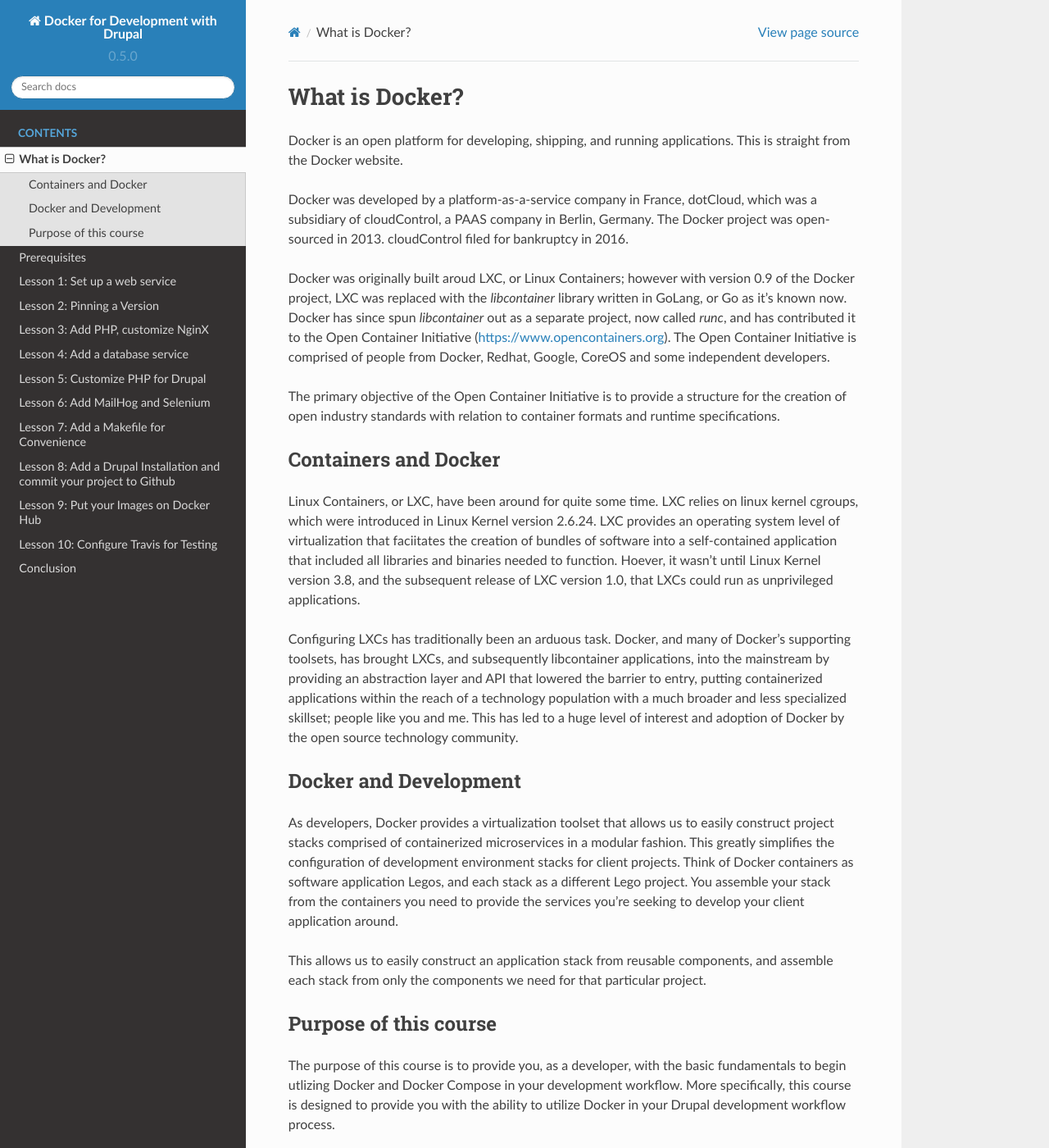
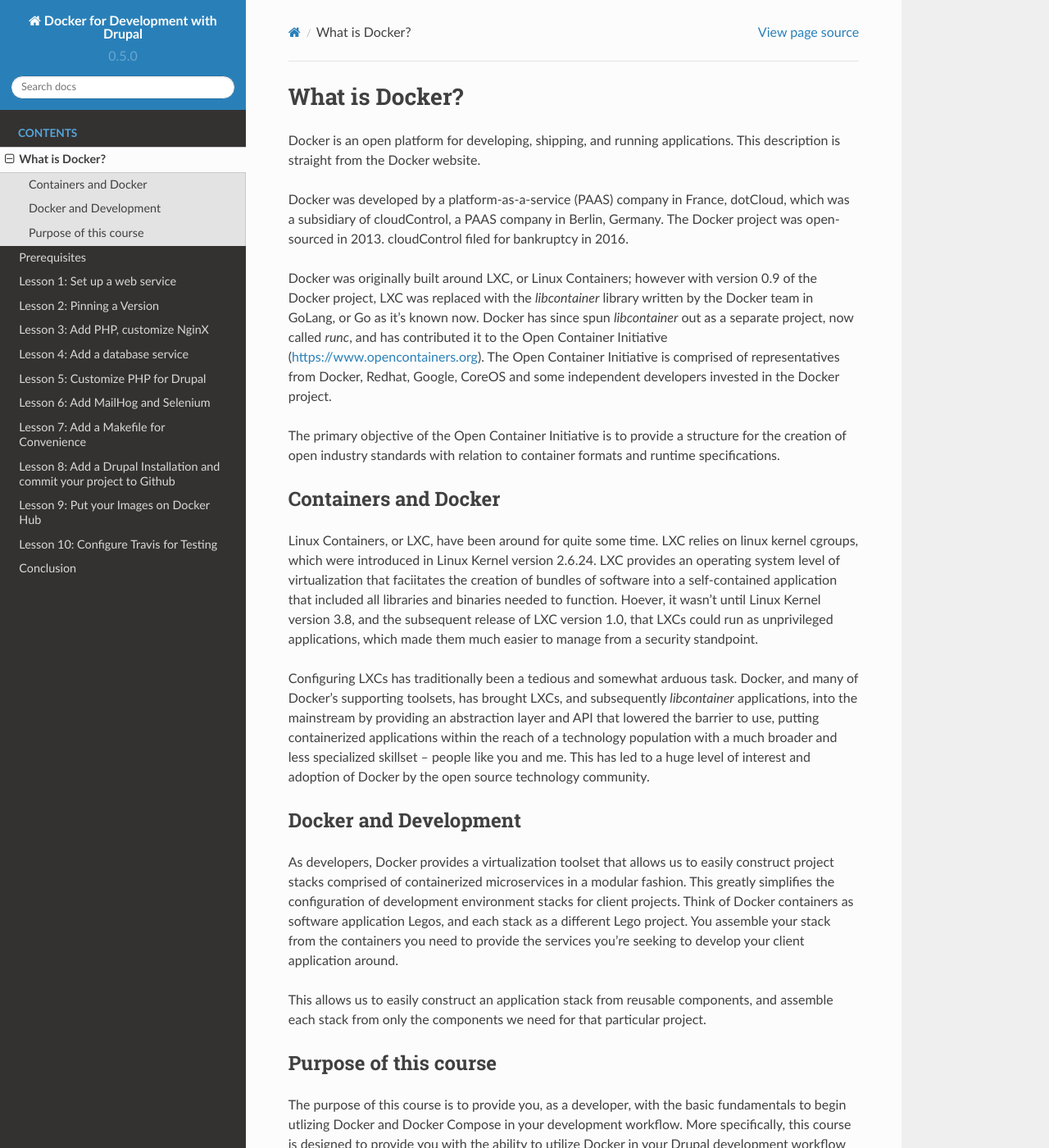
Before and after one commit to codementality/docker-for-drupal-development, a Sphinx documentation site: the page built from docs/introduction.rst, in a window 1280 px wide and 1400 px high. Shown: the whole window at 82% size. Built offline with Sphinx 7.4.7 and the Read the Docs theme 2.0.0, drawn with Linux system fonts in a browser that asks for light colours.

```diff
--- a/docs/introduction.rst
+++ b/docs/introduction.rst
@@ -1,18 +1,18 @@
 What is Docker?
 ===============
-Docker is an open platform for developing, shipping, and running applications.  This is straight from the Docker website.
+Docker is an open platform for developing, shipping, and running applications.  This description is straight from the Docker website.
 
-Docker was developed by a platform-as-a-service company in France, dotCloud, which was a subsidiary of cloudControl, a PAAS company in Berlin, Germany.  The Docker project was open-sourced in 2013.  cloudControl filed for bankruptcy in 2016.
+Docker was developed by a platform-as-a-service (PAAS) company in France, dotCloud, which was a subsidiary of cloudControl, a PAAS company in Berlin, Germany.  The Docker project was open-sourced in 2013.  cloudControl filed for bankruptcy in 2016.
 
-Docker was originally built aroud LXC, or Linux Containers; however with version 0.9 of the Docker project, LXC was replaced with the `libcontainer` library written in GoLang, or Go as it's known now.  Docker has since spun `libcontainer` out as a separate project, now called `runc`, and has contributed it to the Open Container Initiative (https://www.opencontainers.org).  The Open Container Initiative is comprised of people from Docker, Redhat, Google, CoreOS and some independent developers.
+Docker was originally built around LXC, or Linux Containers; however with version 0.9 of the Docker project, LXC was replaced with the `libcontainer` library written by the Docker team in GoLang, or Go as it's known now.  Docker has since spun `libcontainer` out as a separate project, now called `runc`, and has contributed it to the Open Container Initiative (https://www.opencontainers.org).  The Open Container Initiative is comprised of representatives from Docker, Redhat, Google, CoreOS and some independent developers invested in the Docker project.
 
 The primary objective of the Open Container Initiative is to provide a structure for the creation of open industry standards with relation to container formats and runtime specifications.
 
 Containers and Docker
 #####################
-Linux Containers, or LXC, have been around for quite some time.  LXC relies on linux kernel cgroups, which were introduced in Linux Kernel version 2.6.24.  LXC provides an operating system level of virtualization that faciitates the creation of bundles of software into a self-contained application that included all libraries and binaries needed to function.  Hoever, it wasn't until Linux Kernel version 3.8, and the subsequent release of LXC version 1.0, that LXCs could run as unprivileged applications.
+Linux Containers, or LXC, have been around for quite some time.  LXC relies on linux kernel cgroups, which were introduced in Linux Kernel version 2.6.24.  LXC provides an operating system level of virtualization that faciitates the creation of bundles of software into a self-contained application that included all libraries and binaries needed to function.  Hoever, it wasn't until Linux Kernel version 3.8, and the subsequent release of LXC version 1.0, that LXCs could run as unprivileged applications, which made them much easier to manage from a security standpoint.
 
-Configuring LXCs has traditionally been an arduous task.  Docker, and many of Docker's supporting toolsets, has brought LXCs, and subsequently libcontainer applications, into the mainstream by providing an abstraction layer and API that lowered the barrier to entry, putting containerized applications within the reach of a technology population with a much broader and less specialized skillset; people like you and me.  This has led to a huge level of interest and adoption of Docker by the open source technology community.
+Configuring LXCs has traditionally been a tedious and somewhat arduous task.  Docker, and many of Docker's supporting toolsets, has brought LXCs, and subsequently `libcontainer` applications, into the mainstream by providing an abstraction layer and API that lowered the barrier to use, putting containerized applications within the reach of a technology population with a much broader and less specialized skillset -- people like you and me.  This has led to a huge level of interest and adoption of Docker by the open source technology community.
 
 Docker and Development
 ######################
```
Also changed, not shown: docs/lessonone.rst (+3 -4 lines).
